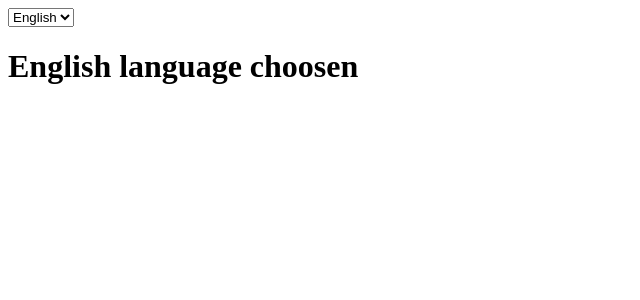
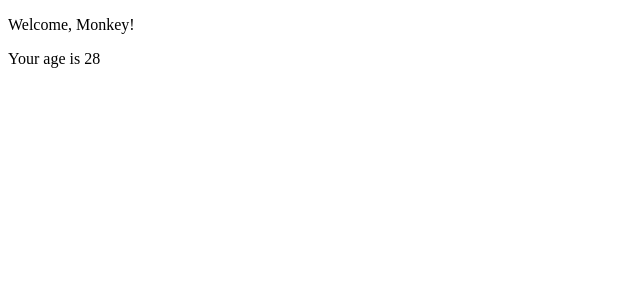
Before and after one commit to MarkupMonkey/react-project, a React (Create React App) app: page / in a window 1280 px wide. Shown: the top 300 px of the page, without its empty margins (0-640 px from the left). Built offline with nearby package versions, Linux system fonts and the light colour scheme.

Commit message:
exercise React Router 01 done

```diff
--- a/package.json
+++ b/package.json
@@ -8,6 +8,7 @@
     "@testing-library/user-event": "^13.5.0",
     "react": "^18.1.0",
     "react-dom": "^18.1.0",
+    "react-router-dom": "^6.3.0",
     "react-scripts": "5.0.1",
     "web-vitals": "^2.1.4"
   },
--- a/src/App.js
+++ b/src/App.js
@@ -1,21 +1,13 @@
-import React from "react";
-import { LanguageContext } from "./LanguageContext";
-import { DisplayLanguage } from "./DisplayLanguage";
-import { useState } from "react";
 
+import { Routes, Route } from 'react-router-dom';
+import Welcome from './Welcome';
 export function App() {
 
-    const [language, setLanguage] = useState('en');
-    const handleLanguage = (event) => { setLanguage(event.target.value) };
     return (
         <>
-            <select value={language} onChange={handleLanguage}>
-                <option value='en'>English</option>
-                <option value='it'>Italiano</option>
-            </select>
-            <LanguageContext.Provider value={language}>
-                <DisplayLanguage />
-            </LanguageContext.Provider>
+            <Routes>
+                <Route path='/' element={<Welcome name='Monkey' age={28}/>}/>
+            </Routes>
         </>
     )
 }
--- /dev/null
+++ b/src/Root.js
@@ -0,0 +1,12 @@
+import { BrowserRouter } from "react-router-dom";
+import { App } from "./App";
+
+const Root = () =>{
+    return(
+       <BrowserRouter>
+        <App/>
+       </BrowserRouter>
+    )
+}
+
+export default Root;
--- a/src/index.js
+++ b/src/index.js
@@ -1,14 +1,10 @@
 import React from "react";
 import ReactDOM from "react-dom/client";
-import {App} from './App';
-import './index.css'
+import Root from "./Root";
 
 const root = ReactDOM.createRoot(document.getElementById('root'));
 root.render(
     <>
-           <App />
+        <Root />
     </>
-
-
-
 )
```
Also changed, not shown: 1 other file (tests, documents, lock files or other folders).
